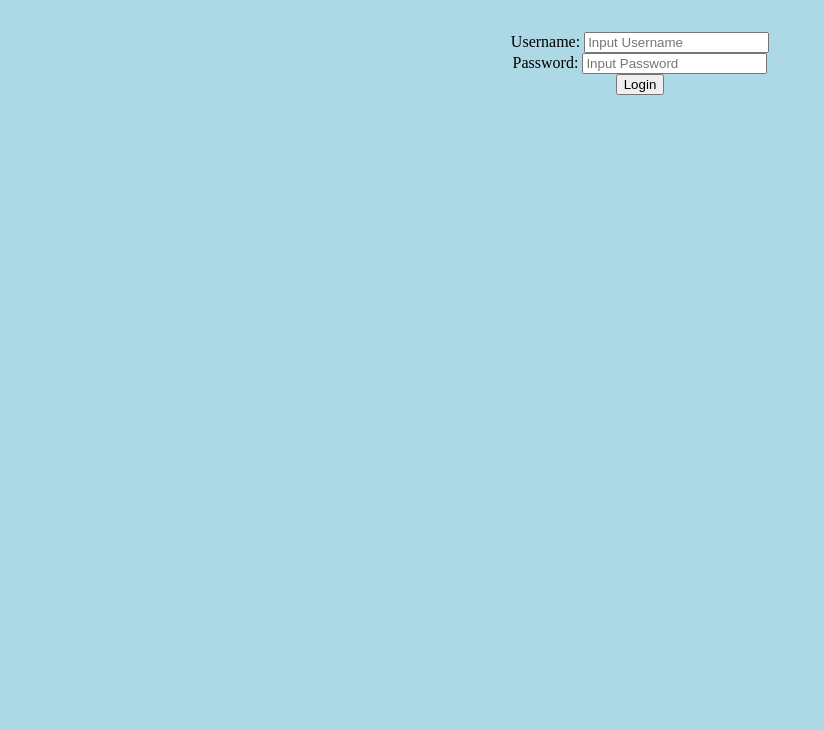
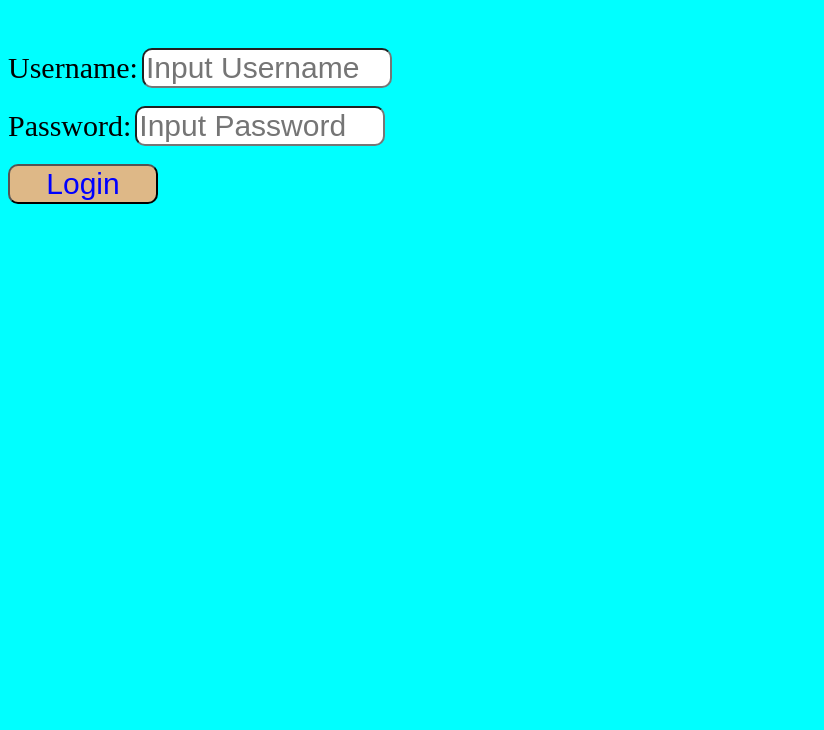
Before and after one commit to johnson-Omwoyo/project1, a plain HTML site: page Login page.html in a window 1280 px wide. Shown: the part 70-800 px from the top of the page, without its empty margins (0-824 px from the left). Drawn offline with Linux system fonts and the light colour scheme.

Commit message:
Some CSS

```diff
--- a/Login page.html
+++ b/Login page.html
@@ -1,14 +1,60 @@
-<html>
-<body bgcolor="lightblue">
-<title>Login Page</title>
-<h1 align="center"><u><b>Login Details</h1></u></b>
-<br><br><body align="center">
-<label>Username:</label>
-<input type="text" placeholder="Input Username"><br>
-<label>Password:</label>
-<input type="text" placeholder="Input Password"><br>
+<DOCTYPE html>
 
-<button>Login</button>
+    <body class="outer">
+
+        <head>
+            <title>Login Page</title>
+            <style>
+                label {
+                    color: black;
+                    font-size: 30;
+
+
+                }
+
+                input {
+                    border-radius: 10px;
+                    width: 250;
+                    font-size: 30;
+                    cursor: auto;
+
+                }
+
+                button {
+                    width: 150;
+                    color: blue;
+                    cursor: default;
+                    background-color: burlywood;
+                    border-radius: 10px;
+                    font-size: 30;
+
+                }
+
+                body.outer {
+                    background-color: aqua;
+                }
+
+
+
+
+                h1 {
+                    font-size: 40;
+                }
+            </style>
+        </head>
+
+
+        <h1 align="center"><u><b>Login Details</h1></u></b>
+        <br><br>
+
+        <body class="inner">
+            <label align="center">Username:</label>
+            <input type="text" placeholder="Input Username"><br><br>
+            <label align="center">Password:</label>
+            <input type="text" placeholder="Input Password"><br><br>
+
+            <button>Login</button>
+        </body>
     </body>
-</body>
-</html>
+
+    </html>
```
